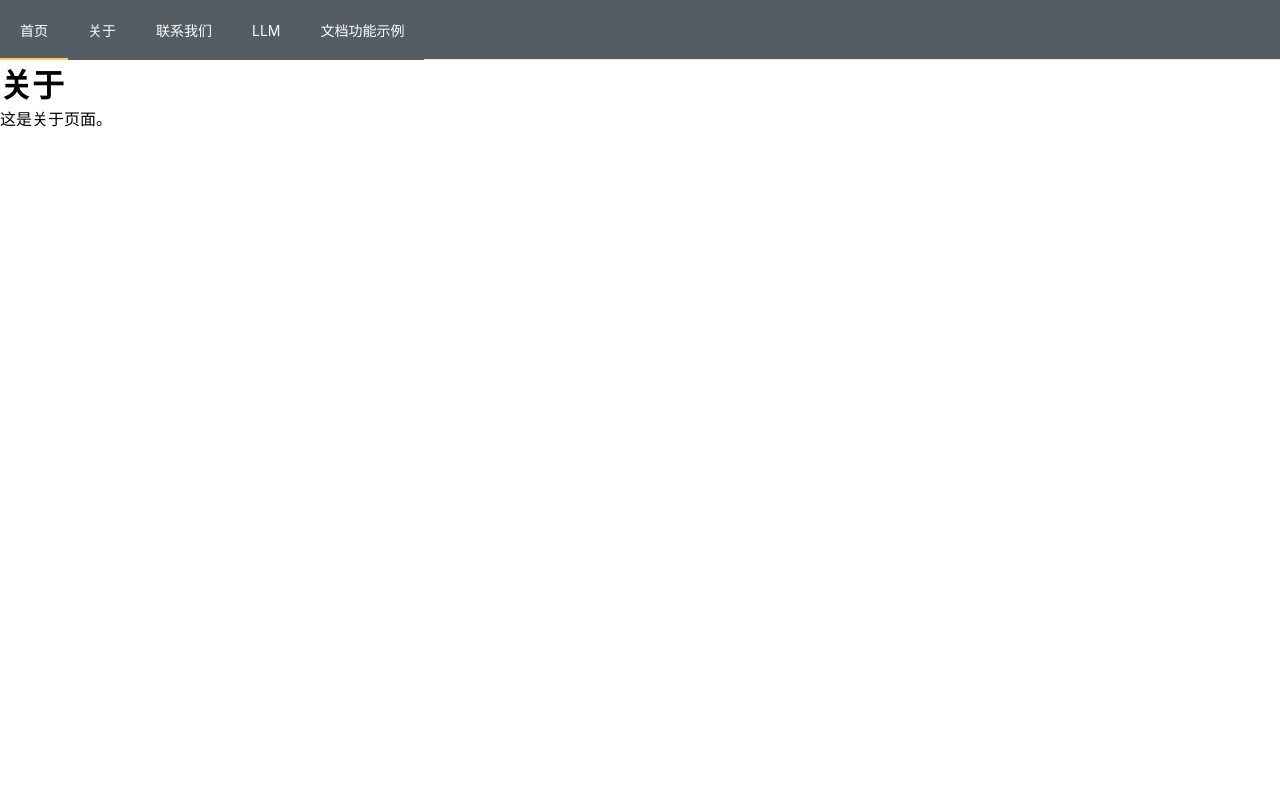
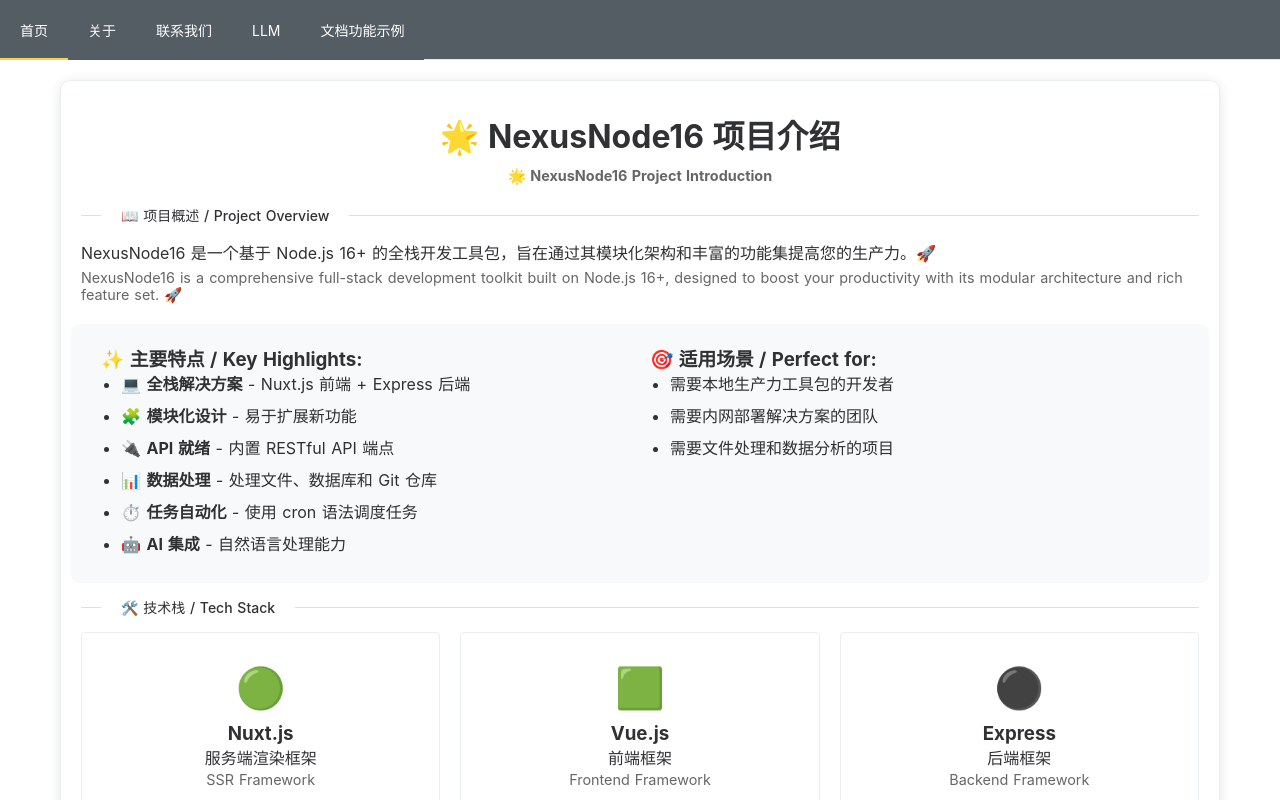
Before and after one commit to perry-ai/NexusNode16, a Nuxt app: page /about in a window 1280 px wide. Shown: the top 800 px of the page. Built offline with nearby package versions, Linux system fonts and the light colour scheme.

Commit message:
feat: about page init

```diff
--- a/pages/about.vue
+++ b/pages/about.vue
@@ -1,7 +1,141 @@
-<!-- pages/about.vue -->
 <template>
-  <div>
-    <h1>关于</h1>
-    <p>这是关于页面。</p>
+  <div class="about-page">
+    <el-card class="about-card">
+      <!-- 标题部分 -->
+      <div class="header">
+        <h1>🌟 NexusNode16 项目介绍</h1>
+        <h2 class="english-text">🌟 NexusNode16 Project Introduction</h2>
+      </div>
+
+      <!-- 项目概述 -->
+      <el-divider content-position="left">📖 项目概述 / Project Overview</el-divider>
+      <div class="section">
+        <p>NexusNode16 是一个基于 Node.js 16+ 的全栈开发工具包，旨在通过其模块化架构和丰富的功能集提高您的生产力。🚀</p>
+        <p class="english-text">NexusNode16 is a comprehensive full-stack development toolkit built on Node.js 16+, designed to boost your productivity with its modular architecture and rich feature set. 🚀</p>
+
+        <el-row :gutter="20" class="highlight-box">
+          <el-col :span="12">
+            <h3>✨ 主要特点 / Key Highlights:</h3>
+            <ul>
+              <li>💻 <strong>全栈解决方案</strong> - Nuxt.js 前端 + Express 后端</li>
+              <li>🧩 <strong>模块化设计</strong> - 易于扩展新功能</li>
+              <li>🔌 <strong>API 就绪</strong> - 内置 RESTful API 端点</li>
+              <li>📊 <strong>数据处理</strong> - 处理文件、数据库和 Git 仓库</li>
+              <li>⏱️ <strong>任务自动化</strong> - 使用 cron 语法调度任务</li>
+              <li>🤖 <strong>AI 集成</strong> - 自然语言处理能力</li>
+            </ul>
+          </el-col>
+          <el-col :span="12">
+            <h3>🎯 适用场景 / Perfect for:</h3>
+            <ul>
+              <li>需要本地生产力工具包的开发者</li>
+              <li>需要内网部署解决方案的团队</li>
+              <li>需要文件处理和数据分析的项目</li>
+            </ul>
+          </el-col>
+        </el-row>
+      </div>
+
+      <!-- 技术栈 -->
+      <el-divider content-position="left">🛠️ 技术栈 / Tech Stack</el-divider>
+      <div class="section">
+        <el-row :gutter="20">
+          <el-col :span="8" v-for="tech in techStack" :key="tech.name">
+            <el-card shadow="hover" class="tech-card">
+              <div class="tech-icon">{{ tech.emoji }}</div>
+              <h3>{{ tech.name }}</h3>
+              <p><span class="chinese-text">{{ tech.desc.split(' / ')[0] }}</span><br>
+              <span class="english-text">{{ tech.desc.split(' / ')[1] }}</span></p>
+            </el-card>
+          </el-col>
+        </el-row>
+      </div>
+
+      <!-- 快速开始 -->
+        <el-divider content-position="left"><span class="chinese-text">🚀 快速开始</span> <span class="english-text">/ Quick Start</span></el-divider>
+      <div class="section">
+        <el-steps :active="4" align-center>
+          <el-step title="克隆仓库" description="git clone https://github.com/perry-ai/NexusNode16.git"></el-step>
+          <el-step title="安装依赖" description="npm install"></el-step>
+          <el-step title="开发模式" description="npm run dev"></el-step>
+          <el-step title="生产构建" description="npm run build & npm start"></el-step>
+        </el-steps>
+      </div>
+    </el-card>
   </div>
 </template>
+
+<script>
+export default {
+  data() {
+    return {
+      techStack: [
+        { emoji: '🟢', name: 'Nuxt.js', desc: '服务端渲染框架 / SSR Framework' },
+        { emoji: '🟩', name: 'Vue.js', desc: '前端框架 / Frontend Framework' },
+        { emoji: '⚫', name: 'Express', desc: '后端框架 / Backend Framework' },
+        { emoji: '🔵', name: 'MySQL', desc: '关系型数据库 / Relational Database' },
+        { emoji: '🟣', name: 'Element UI', desc: 'UI组件库 / UI Component Library' },
+        { emoji: '🟠', name: 'Node.js', desc: 'JavaScript运行时 / JavaScript Runtime' }
+      ]
+    }
+  }
+}
+</script>
+
+<style scoped>
+.about-page {
+  padding: 20px;
+  max-width: 1200px;
+  margin: 0 auto;
+}
+
+.about-card {
+  border-radius: 10px;
+  box-shadow: 0 2px 12px 0 rgba(0, 0, 0, 0.1);
+}
+
+.header {
+  text-align: center;
+  margin-bottom: 30px;
+}
+
+.header h1, .header h2 {
+  margin: 10px 0;
+}
+
+.english-text {
+  font-size: 0.9em;
+  color: #666;
+  margin-top: 5px;
+}
+
+.section {
+  margin: 20px 0;
+}
+
+.highlight-box {
+  background-color: #f8f9fa;
+  padding: 20px;
+  border-radius: 8px;
+  margin: 20px 0;
+}
+
+.tech-card {
+  margin-bottom: 20px;
+  text-align: center;
+  height: 100%;
+}
+
+.tech-icon {
+  font-size: 2.5rem;
+  margin: 10px 0;
+}
+
+ul {
+  padding-left: 20px;
+}
+
+li {
+  margin-bottom: 8px;
+}
+</style>
```
